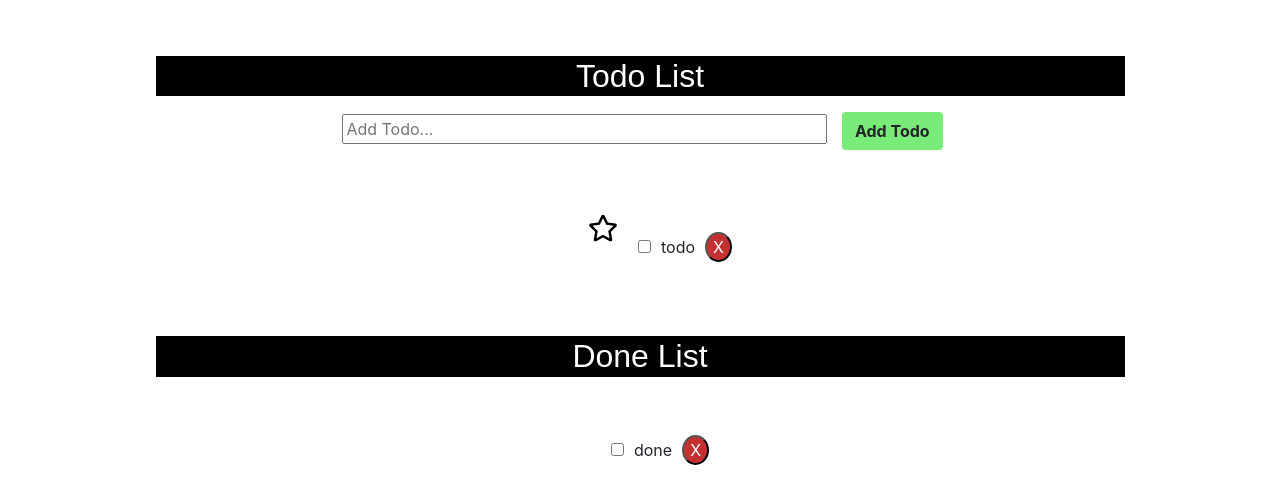
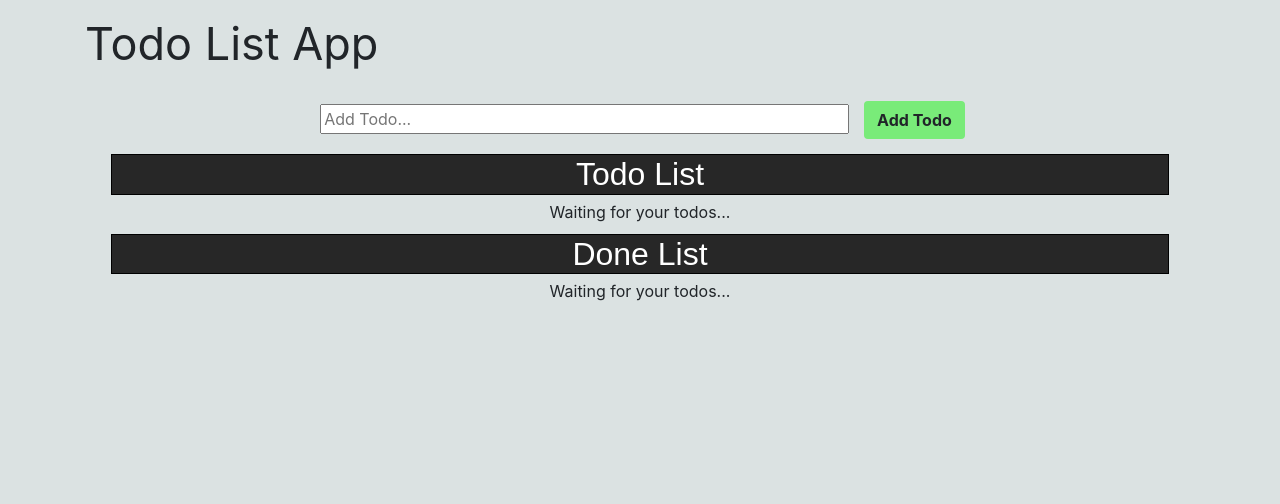
Before and after one commit to netanelav/todo-list, a React (Create React App) app: page / in a window 1280 px wide. Shown: the top 504 px of the page. Built offline with nearby package versions, Linux system fonts and the light colour scheme.

Commit message:
added basic style

```diff
--- a/src/components/TodoContainer/TodoContainer.css
+++ b/src/components/TodoContainer/TodoContainer.css
@@ -1,18 +1,31 @@
+body {
+    background-color: rgb(219, 226, 226);
+}
+
 .container {
-    text-align: center;
+  text-align: center;
 }
 
 ul {
-    list-style-type: none;
+  list-style-type: none;
 }
 
 .row {
-    margin: 5%;
+  margin: 1%;
 }
 
-.todo-title, .done-title {
-    border: 1px black solid;
-    background: black;
-    color: white;
-    font-family: sans-serif;
+.todo-title,
+.done-title {
+  border: 1px black solid;
+  background: rgb(39, 39, 39);
+  color: white;
+  font-family: sans-serif;
+  margin-top: 10px;
+  margin-bottom: 5px;
 }
+
+.headline {
+  font-size: 45px;
+  margin-top: 10px;
+  text-align: start;
+}
--- a/src/components/TodoContainer/TodoContainer.jsx
+++ b/src/components/TodoContainer/TodoContainer.jsx
@@ -10,18 +10,8 @@ class TodoContainer extends React.Component {
     this.handleNewDoneTodo = this.handleNewDoneTodo.bind(this);
     this.starItem = this.starItem.bind(this);
     this.state = {
-      todos: [
-        {
-          text: "todo",
-          date: "4/4/1990"
-        }
-      ],
-      completed: [
-        {
-          text: "done",
-          date: "4/4/1990"
-        }
-      ]
+      todos: [],
+      completed: []
     };
   }
 
@@ -47,10 +37,14 @@ class TodoContainer extends React.Component {
   render() {
     return (
       <div className="container">
+        <p className="headline">
+          Todo List App
+          <img className="logo" />
+        </p>
         <div className="row">
           <div className="col col-md-12">
+            <TodoForm className="form" handleNewTodo={this.handleNewTodo} />
             <h2 className="todo-title">Todo List</h2>
-            <TodoForm className="form" handleNewTodo={this.handleNewTodo} />
             <TodoList
               className="todo-list"
               data-type="todo"
--- a/src/components/TodoForm/TodoForm.jsx
+++ b/src/components/TodoForm/TodoForm.jsx
@@ -9,7 +9,7 @@ class TodoForm extends React.Component {
     this.state = {
       text: "",
       date: "",
-      starred: false
+      // starred: false
     };
   }
 
@@ -29,7 +29,6 @@ class TodoForm extends React.Component {
     return (
       <div>
         <input className="input" onChange={this.handleInputChange} type="text" placeholder="Add Todo..."/>
-        {/* <input type="date" /> */}
         <button className="btn" onClick={this.handleAddTodo}>Add Todo</button>
       </div>
     );
--- a/src/components/TodoList/TodoList.css
+++ b/src/components/TodoList/TodoList.css
@@ -3,7 +3,7 @@ input, button {
 }
 
 .delete {
-    border-radius: 50%;
+    border-radius: 55%;
     background-color: rgb(196, 49, 49);
     color: white;
 }
--- a/src/components/TodoList/TodoList.jsx
+++ b/src/components/TodoList/TodoList.jsx
@@ -20,33 +20,23 @@ class TodoList extends React.Component {
   }
 
   doneTodo(event) {
-    // let todo = e.target.parentElement;
-    // todo.setAttribute("data-type", "done");
+    // let todo = event.target.parentElement;
     this.deleteTodo(event);
-    // this.props.handleNewDoneTodo(Object.assign({}, this.props.todos);
     this.props.handleNewDoneTodo(
-      Object.assign({}, this.props.todos[this.doneCounter])
-    );
+      Object.assign({}, this.props.todos[this.doneCounter]));
     this.doneCounter++;
   }
 
   returnTodo(event) {
-    // let todo = e.target.parentElement;
-    // todo.setAttribute("data-type", "todo");
     this.deleteTodo(event);
-    // this.props.handleNewTodo(Object.assign({}, this.props.completed));
-
     this.props.handleNewTodo(
-      Object.assign({}, this.props.completed[this.redoCounter])
-    );
+      Object.assign({}, this.props.completed[this.redoCounter]));
     this.redoCounter++;
   }
 
   starItem(e) {
     let list = $(e.target).parents("ul#todo-list") ? "todos" : "completed";
-    let itemIndex = $(e.target)
-      .parent()
-      .attr("data-key");
+    let itemIndex = $(e.target).parent().attr("data-key");
     this.props.handleStar(list, itemIndex);
   }
 
@@ -66,10 +56,7 @@ class TodoList extends React.Component {
                   />
                   <input onClick={this.doneTodo} type="checkbox" />
                   {`${item.text}`}
-                  {/* {`${item.text} Due time: ${item.date}`} */}
-                  <button className="delete" onClick={this.deleteTodo} type="checkbox">
-                    X
-                  </button>
+                  <button className="delete" onClick={this.deleteTodo} type="checkbox">X</button>
                 </li>
               ))}
             </ul>
@@ -86,9 +73,7 @@ class TodoList extends React.Component {
                 <li key={index}>
                   <input onClick={this.returnTodo} type="checkbox" />
                   {`${item.text}`}
-                  {/* {`${item.text} Due time: ${item.date}`} */}
                   <button className="delete" onClick={this.deleteTodo}>X</button>
-
                 </li>
               ))}
             </ul>
```
